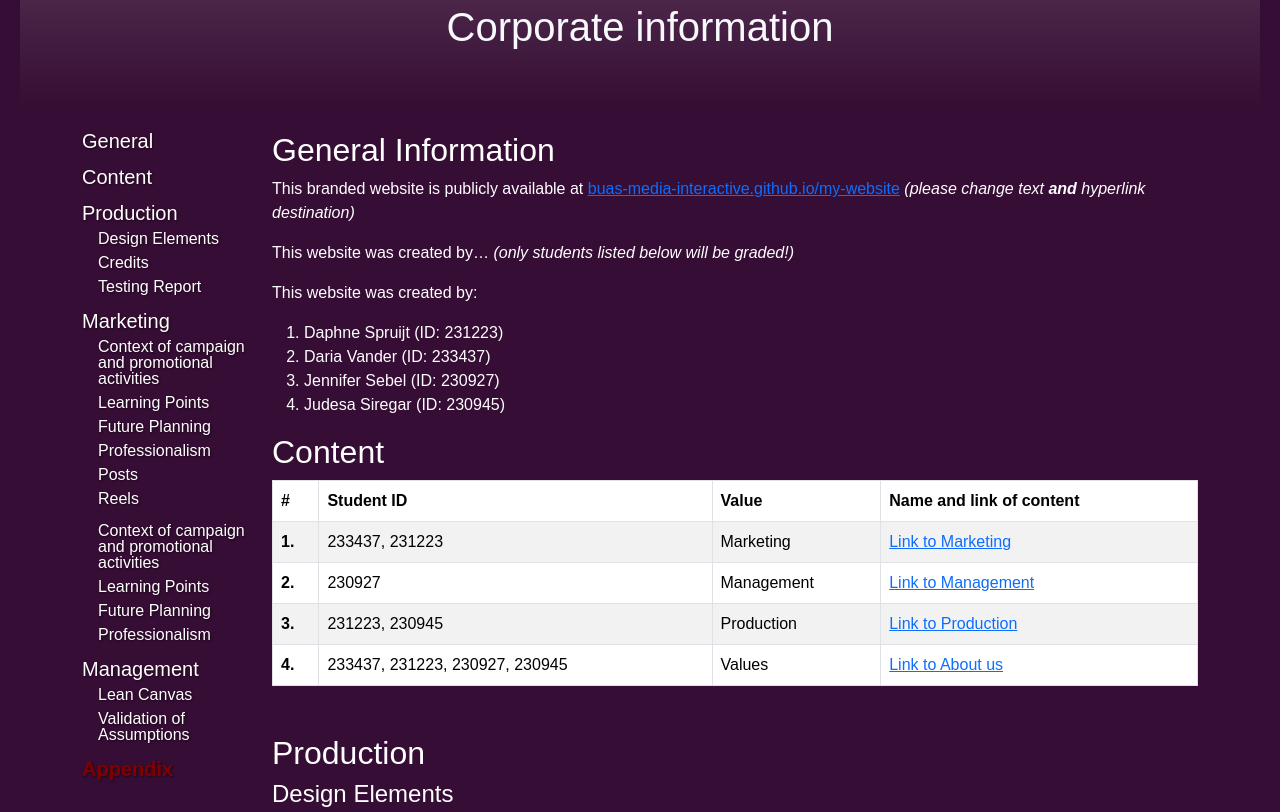
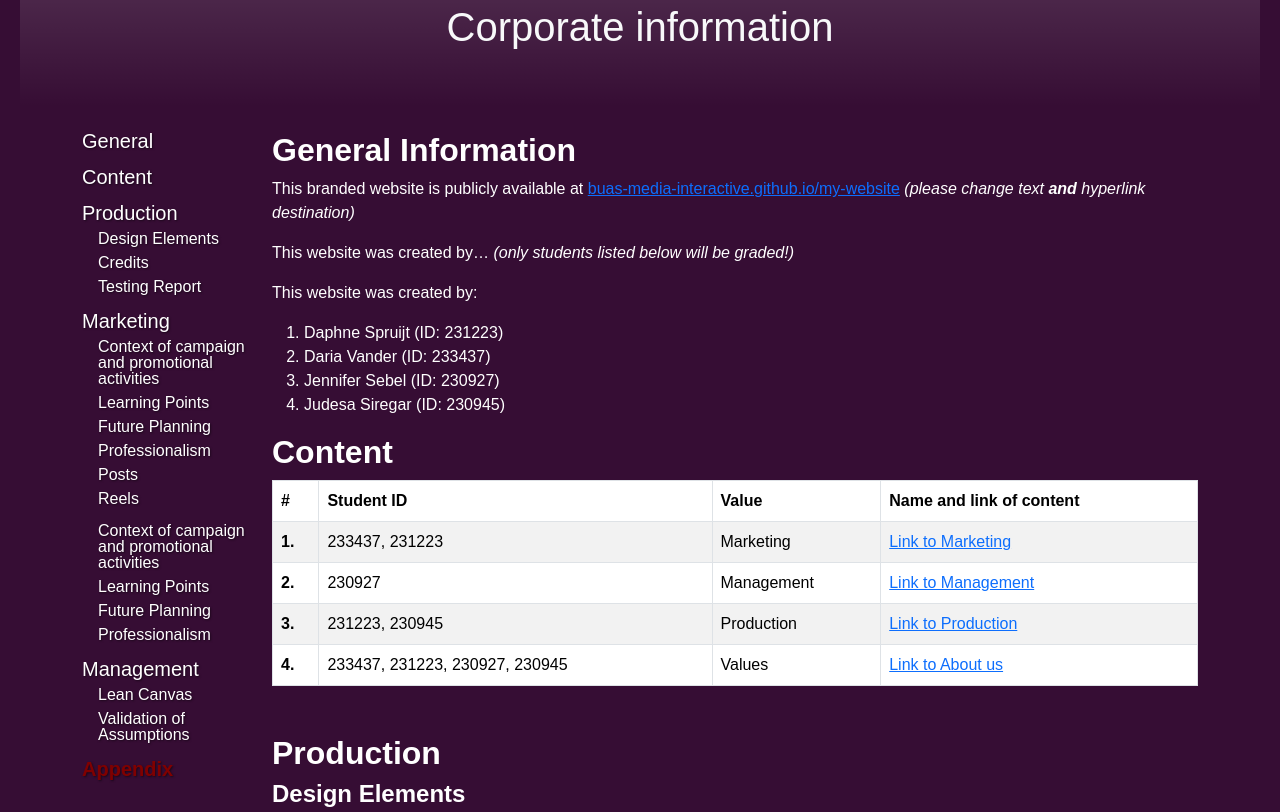
Before and after one commit to SomeonesHamster/A.live, a plain HTML site: page corporate.html in a window 1280 px wide. Shown: the part 151-963 px from the top of the page. Drawn offline with nearby package versions, Linux system fonts and the light colour scheme.

Commit message:
header fonts

```diff
--- a/css/styles.css
+++ b/css/styles.css
@@ -8,15 +8,30 @@ body {
 	font-family: Raleway, sans-serif;
 	background-color: #fffcf8;
 }
+h1 {
+	font-family: "Oswald", sans-serif;
+ 	font-optical-sizing: auto;
+ 	font-weight: 700;
+ 	font-style: normal;
+}
 h2{
 	color: white;
+	font-family: "Oswald", sans-serif;
+ 	font-optical-sizing: auto;
+ 	font-weight: 700;
+ 	font-style: normal;
 }
+
 h3 {
-	color: white
+	color: white;
 }
 
 h4 {
-	color: white
+	color: white;
+	font-family: "Oswald", sans-serif;
+ 	font-optical-sizing: auto;
+ 	font-weight: 700;
+ 	font-style: normal;
 }
 
 /* Changing the background color for the navigation bar */
```
Also changed, not shown: 1 other file.
